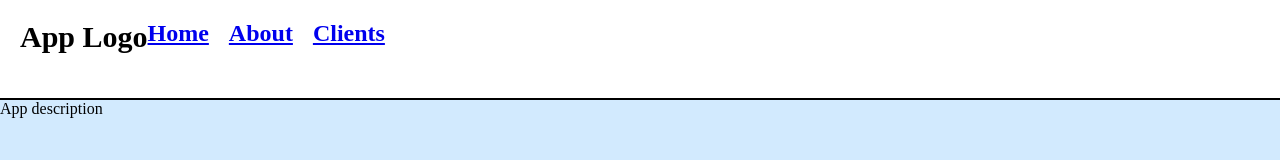
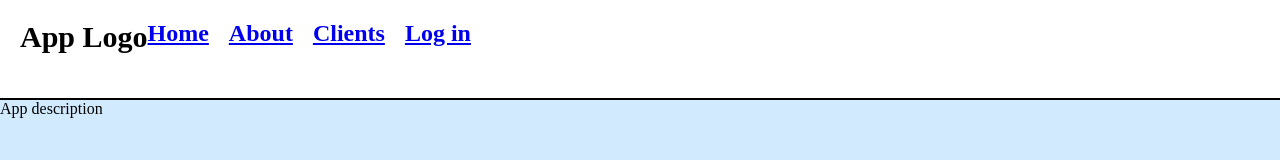
Before and after one commit to gzavertyaev-dev/cohort_62_lesson_02, a plain HTML site: page index.html in a window 1280 px wide. Shown: the top 160 px of the page. Drawn offline with Linux system fonts and the light colour scheme.

Commit message:
add login link

```diff
--- a/index.html
+++ b/index.html
@@ -15,6 +15,7 @@
           <a class="link" href="#">Home</a>
           <a class="link" href="#">About</a>
           <a class="link" href="#">Clients</a>
+          <a class="link" href="#">Log in</a>
         </nav>
       </header>
       <main>App description</main>
```
